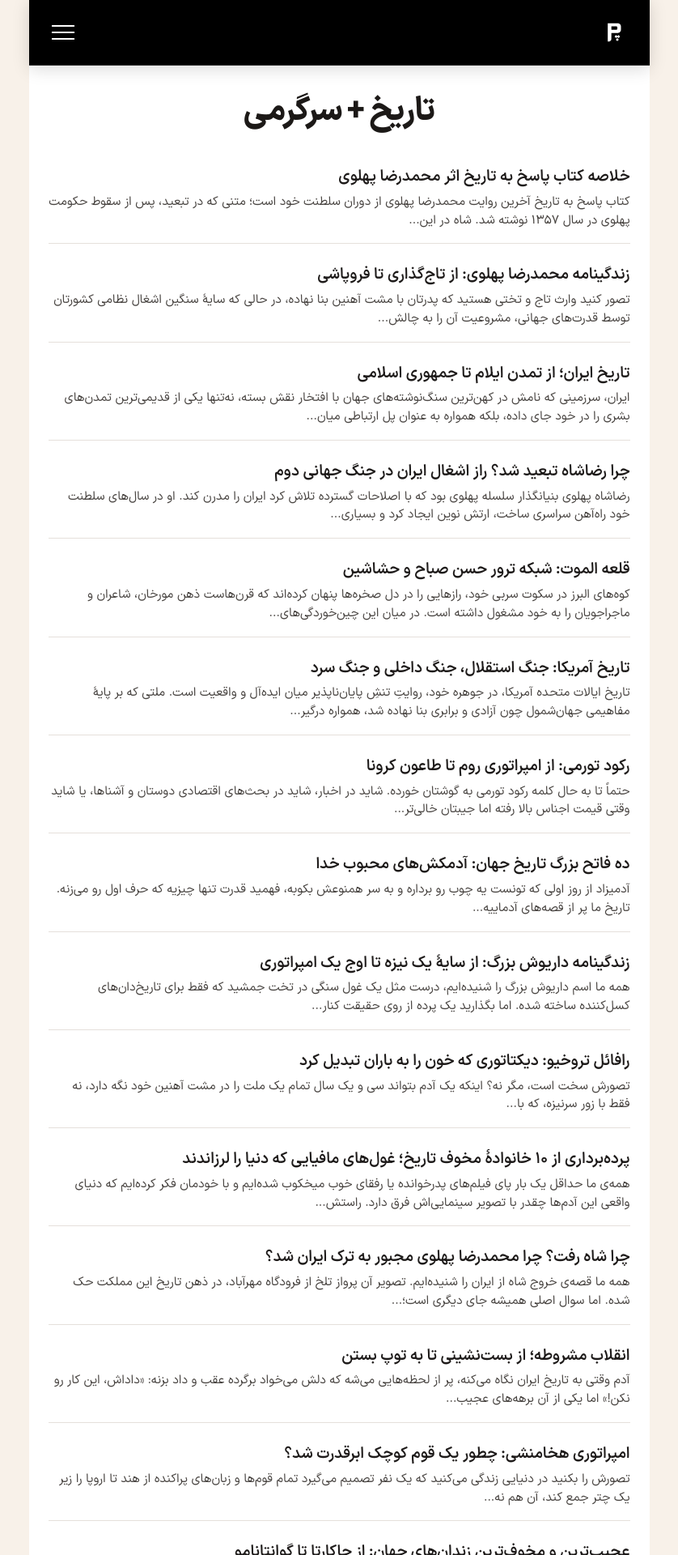
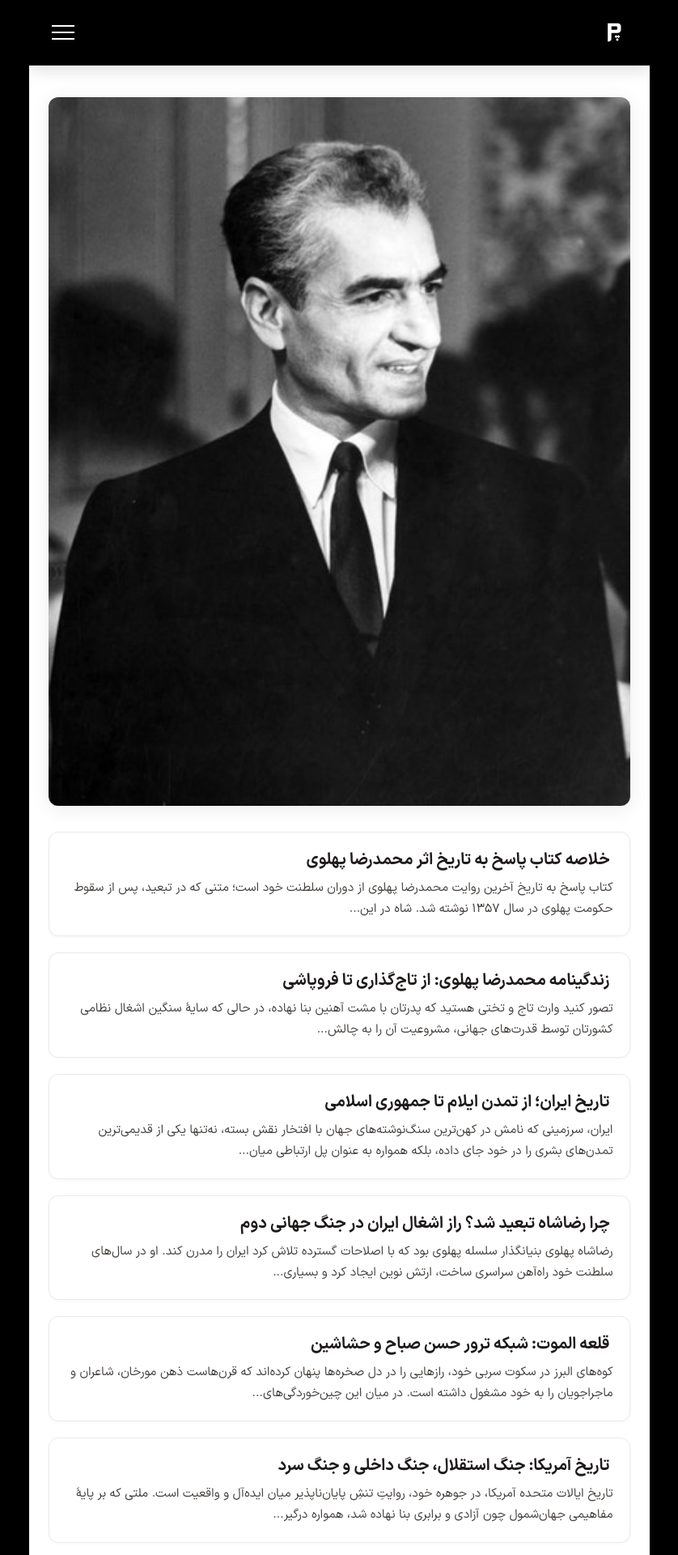
Before and after one commit to darkblog/darkblog.github.io, a Jekyll site: the page built from index.html, in a window 1280 px wide. Shown: the top 1920 px of the page at 81% size, without its empty margins (221-1059 px from the left). Built offline with Jekyll 4.4.1, drawn with Linux system fonts in a browser that asks for light colours.

Commit message:
Update index.html

```diff
--- a/index.html
+++ b/index.html
@@ -25,7 +25,7 @@ layout: null
       font-display: swap;
     }
     :root { --header-height: 5rem; --gap: clamp(1rem, 2vw, 2rem); --font-size-base: 1.125rem; }
-    body { font-family: 'vazir', system-ui, -apple-system, sans-serif; font-weight: 400; background-color: #f8f1e9; color: #1e1b1a; line-height: 1.6; min-height: 100vh; display: flex; flex-direction: column; align-items: center; font-size: var(--font-size-base); -webkit-font-smoothing: antialiased; }
+    body { font-family: 'vazir', system-ui, -apple-system, sans-serif; font-weight: 400; background-color: #000000; color: #1e1b1a; line-height: 1.6; min-height: 100vh; display: flex; flex-direction: column; align-items: center; font-size: var(--font-size-base); -webkit-font-smoothing: antialiased; }
     .page-wrapper { max-width: 767px; width: 100%; margin: 0 auto; display: flex; flex-direction: column; min-height: 100vh; background-color: white; position: relative; }
     main { flex: 1; }
     a:focus-visible, button:focus-visible, label:focus-visible { outline: 3px solid #2dd4bf; outline-offset: 2px; }
@@ -47,14 +47,20 @@ layout: null
     #menu-toggle:checked ~ .site-header .hamburger span:nth-child(1) { transform: rotate(45deg) translate(5px, 5px); }
     #menu-toggle:checked ~ .site-header .hamburger span:nth-child(2) { opacity: 0; }
     #menu-toggle:checked ~ .site-header .hamburger span:nth-child(3) { transform: rotate(-45deg) translate(6px, -6px); }
-    .main-content { padding-top: calc(var(--header-height) + 2rem); padding-bottom: 2.5rem; padding-left: clamp(1rem, 3vw, 1.5rem); padding-right: clamp(1rem, 3vw, 1.5rem); background-color: white; font-size: inherit; }
-    .page-title { font-size: clamp(1.8rem, 5vw, 2.5rem); font-weight: 800; line-height: 1.3; color: #1c1917; margin: 0 0 2.5rem 0; letter-spacing: -0.02em; text-align: center; }
-    .posts-list { list-style: none; padding: 0; display: flex; flex-direction: column; gap: 1.5rem; }
-    .posts-list li { border-bottom: 1px solid #e5e0db; padding-bottom: 1rem; }
-    .posts-list li:last-child { border-bottom: none; }
-    .posts-list a { text-decoration: none; color: #1e1b1a; display: block; font-size: 1.2rem; font-weight: 600; transition: color 0.2s; margin-bottom: 0.25rem; }
+    .main-content { padding-top: calc(var(--header-height) + 2.5rem); padding-bottom: 2.5rem; padding-left: clamp(1rem, 3vw, 1.5rem); padding-right: clamp(1rem, 3vw, 1.5rem); background-color: white; font-size: inherit; }
+    .slider { position: relative; width: 100%; margin-bottom: 2rem; border-radius: 0.75rem; overflow: hidden; box-shadow: 0 4px 24px rgba(0,0,0,0.08); line-height: 0; }
+    .slides { position: relative; width: 100%; }
+    .slide { position: relative; top: 0; left: 0; width: 100%; }
+    .slide a { display: block; width: 100%; text-decoration: none; }
+    .slide img { width: 100%; height: auto; display: block; }
+    .posts-list { list-style: none; padding: 0; display: flex; flex-direction: column; gap: 1.25rem; }
+    .posts-list li { position: relative; padding: 1.25rem 1.25rem 1.25rem 1rem; border-radius: 0.75rem; background-color: #ffffff; box-shadow: 0 1px 4px rgba(0,0,0,0.04); transition: all 0.25s ease; border: 1px solid #edeae7; }
+    .posts-list li:hover { background-color: #fafafa; box-shadow: 0 8px 20px rgba(0,0,0,0.06); border-color: #e0dcd7; transform: translateY(-2px); }
+    .posts-list li::before { content: ''; position: absolute; top: 1.25rem; right: 0; width: 4px; height: 2rem; background-color: #2dd4bf; border-radius: 0 4px 4px 0; opacity: 0; transform: scaleY(0); transition: opacity 0.25s, transform 0.25s; }
+    .posts-list li:hover::before { opacity: 1; transform: scaleY(1); }
+    .posts-list a { text-decoration: none; color: #1e1b1a; display: block; font-size: 1.25rem; font-weight: 700; line-height: 1.4; transition: color 0.2s; margin-bottom: 0.5rem; padding-right: 0.25rem; }
     .posts-list a:hover { color: #0d9488; }
-    .post-excerpt { font-size: 0.95rem; color: #4a4643; margin-top: 0.25rem; line-height: 1.5; }
+    .post-excerpt { font-size: 0.95rem; color: #4a4643; margin-top: 0.25rem; line-height: 1.7; display: -webkit-box; -webkit-line-clamp: 2; -webkit-box-orient: vertical; overflow: hidden; }
     .site-footer { background-color: #000000; padding: 2rem clamp(1rem, 3vw, 1.5rem); display: flex; align-items: center; justify-content: space-between; width: 100%; flex-direction: row; font-size: inherit; }
     .footer-logo { display: flex; align-items: center; }
     .footer-logo img { height: 2.5rem; width: auto; opacity: 0.9; display: block; }
@@ -90,7 +96,16 @@ layout: null
     </ul>
   </nav>
   <main class="main-content">
-    <h1 class="page-title">تاریخ + سرگرمی</h1>
+    <h1 class="sr-only">پاسگاه</h1>
+    <div class="slider">
+      <div class="slides">
+        <div class="slide">
+          <a href="https://www.pasgah.org/blog/mohammadreza-pahlavi">
+            <img src="https://www.pasgah.org/blog/mohammadreza-pahlavi.jpeg" alt="محمدرضا پهلوی" loading="eager">
+          </a>
+        </div>
+      </div>
+    </div>
     <ul class="posts-list">
       {% for post in site.posts limit: 20 %}
         <li>
```
Also changed, not shown: other parts of index.html (+2 -2 lines).
